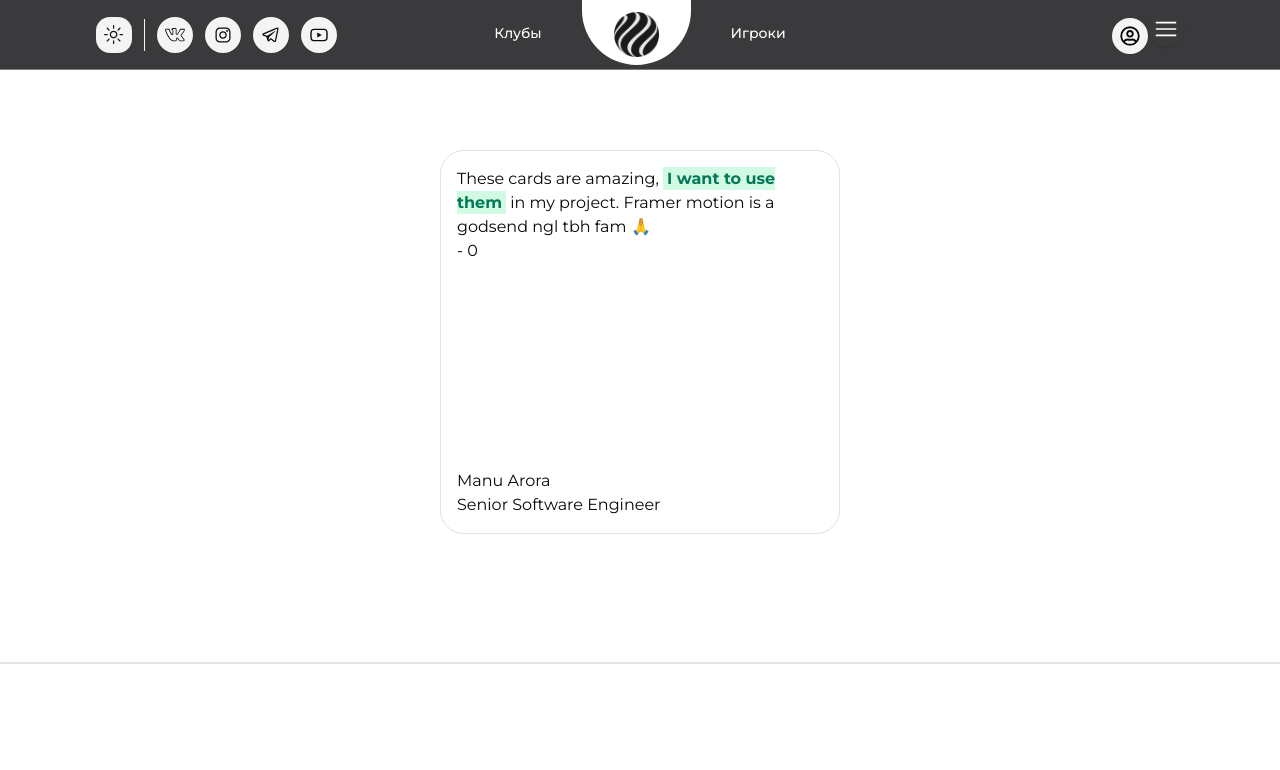
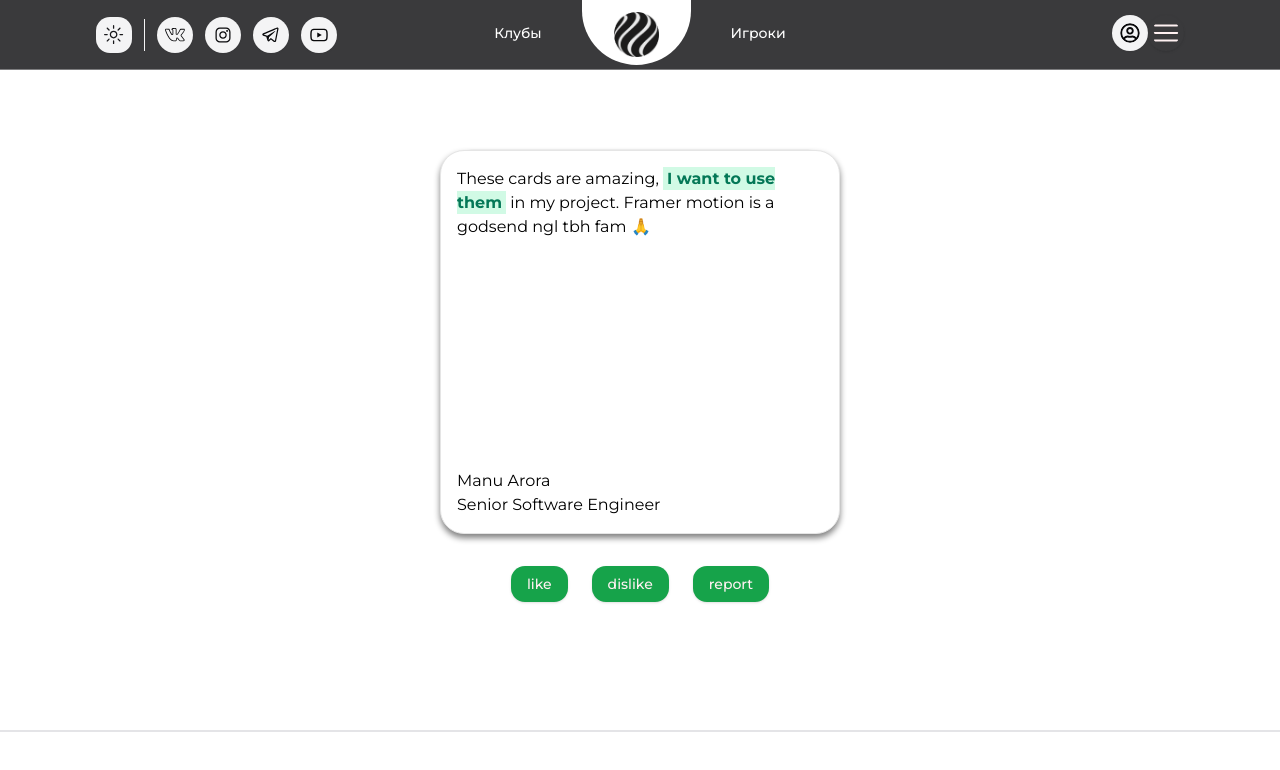
Before and after one commit to unhaten/foot-school, a Next.js app: page /search/clubs in a window 1280 px wide. Shown: the top 770 px of the page. Built offline with nearby package versions, Linux system fonts and the light colour scheme.

Commit message:
cards color and other stuff swap

```diff
--- a/src/components/search/cards.tsx
+++ b/src/components/search/cards.tsx
@@ -2,14 +2,22 @@
 import { useState } from 'react'
 import { CardStack } from '../ui/card-stack'
 import { cn } from '@/lib/utils'
+import { Button } from '../ui/button'
 
 export function Cards() {
 	// В данном случае, мы управляем состоянием видимых карточек внутри CardStack
 	// Поэтому, нет необходимости в дополнительном состоянии для управления видимостью карточек
 
 	return (
-		<div className='flex flex-col items-center justify-center w-full'>
-			<CardStack items={CARDS} />
+		<div className='w-full mx-auto'>
+			<div className='flex flex-col items-center justify-center'>
+				<CardStack items={CARDS} />
+				<div className='mt-8 flex items-center rounded-full gap-6'>
+					<Button>like</Button>
+					<Button>dislike</Button>
+					<Button>report</Button>
+				</div>
+			</div>
 		</div>
 	)
 }
--- a/src/components/ui/card-stack.tsx
+++ b/src/components/ui/card-stack.tsx
@@ -9,6 +9,9 @@ type CardType = {
 	content: React.ReactNode
 }
 
+// _: MouseEvent | TouchEvent | PointerEvent,
+// 		info: PanInfo
+
 const Card = ({
 	card,
 	onSwipe,
@@ -16,15 +19,20 @@ const Card = ({
 }: {
 	card: CardType
 	onSwipe: () => void
-	style?: React.CSSProperties // Добавляем тип для пропса style
+	style?: React.CSSProperties
 }) => {
 	const controls = useAnimation()
+	const [swipeDirection, setSwipeDirection] = useState<
+		null | 'left' | 'right'
+	>(null)
 
 	const handleDrag = (
 		_: MouseEvent | TouchEvent | PointerEvent,
 		info: PanInfo
 	) => {
-		const rotate = info.offset.x / 20
+		const direction = info.offset.x > 0 ? 'right' : 'left'
+		setSwipeDirection(direction)
+		const rotate = info.offset.x / 30
 		controls.set({ rotate })
 	}
 
@@ -32,7 +40,7 @@ const Card = ({
 		_: MouseEvent | TouchEvent | PointerEvent,
 		info: PanInfo
 	) => {
-		if (Math.abs(info.offset.x) > 200) {
+		if (Math.abs(info.offset.x) > 150) {
 			await controls.start({
 				x: info.offset.x > 0 ? 500 : -500,
 				opacity: 0,
@@ -43,28 +51,36 @@ const Card = ({
 			await controls.start({
 				x: 0,
 				rotate: 0,
-				transition: { duration: 0.2 }
+				transition: { duration: 0.3 }
 			})
+			setSwipeDirection(null) // Сброс направления свайпа после завершения анимации
 		}
 	}
 
+	// Динамически определяем цвет тени на основе направления свайпа
+	const boxShadowColor =
+		swipeDirection === 'right'
+			? 'red'
+			: swipeDirection === 'left'
+			? 'green'
+			: 'gray'
+
 	return (
 		<motion.div
-			className='bg-white rounded-3xl p-4 border border-neutral-200 flex flex-col justify-between text-foreground dark:text-background'
+			className='bg-white rounded-3xl p-4 shadow-xl border border-neutral-200 flex flex-col justify-between'
 			drag='x'
 			dragConstraints={{ left: 0, right: 0 }}
-			whileHover={{ scale: 1.1 }}
-			whileTap={{ boxShadow: '0px 0px 15px rgba(0,0,0,0.2)' }}
 			onDrag={handleDrag}
 			onDragEnd={handleDragEnd}
 			dragElastic={0.5}
 			animate={controls}
-			style={{ ...style }} // Применяем стили, переданные из родительского компонента
+			whileHover={{ scale: 1.05 }}
+			style={{
+				...style,
+				boxShadow: `0 4px 6px ${boxShadowColor}` // Применяем динамический box-shadow
+			}}
 		>
-			{' '}
-			<div>
-				{card.content} - {card.id}
-			</div>
+			<div>{card.content}</div>
 			<div>
 				<p>{card.name}</p>
 				<p>{card.designation}</p>
@@ -76,25 +92,33 @@ const Card = ({
 export const CardStack = ({ items }: { items: CardType[] }) => {
 	const [activeIndex, setActiveIndex] = useState(0)
 
-	const handleSwipe = (swipedIndex: number) => {
-		setActiveIndex(swipedIndex + 1) // Увеличиваем индекс активной карточки
+	const handleSwipe = () => {
+		setActiveIndex(prev => prev + 1) // Перемещаем стек вверх
 	}
 
 	return (
 		<div className='relative w-[300px] sm:w-[400px] h-96 flex items-center justify-center'>
 			<AnimatePresence initial={false}>
 				{items
-					.slice(activeIndex, activeIndex + 3)
+					.slice(activeIndex, activeIndex + 2)
 					.map((card, index) => (
 						<Card
 							key={card.id}
 							card={card}
-							onSwipe={() => handleSwipe(activeIndex)}
+							onSwipe={handleSwipe}
 							style={{
-								zIndex: items.length - index, // Управляем z-index, чтобы верхние карточки были поверх нижних
+								zIndex: items.length - index, // Управляем z-index
 								position: 'absolute',
-								width: '100%', // Адаптируйте ширину и высоту под размер вашего контейнера, если нужно
-								height: '100%'
+								cursor: 'pointer',
+								width: '100%',
+								height: '100%',
+								boxShadow: 'transparent 0px 4px 6px',
+								transform: `translateY(${
+									index * -10
+								}px) scale(${1 - index * 0.05})`, // Сдвиг и уменьшение масштаба для следующих карточек
+								transition:
+									'transform 0.15s, opacity 0.15s, box-shadow 0.35s', // Плавная анимация для сдвига и масштаба
+								opacity: index === 0 ? 1 : 0.7 // Пониженная прозрачность для следующих карточек
 							}}
 						/>
 					))}
--- a/src/components/ui/main-navbar/main-drawer.tsx
+++ b/src/components/ui/main-navbar/main-drawer.tsx
@@ -18,8 +18,9 @@ const MainDrawer = () => {
 				<Button
 					size='icon'
 					className='rounded-full bg-transparent hover:bg-white/10'
+					asChild
 				>
-					<RxHamburgerMenu className='text-2xl text-background dark:text-foreground' />
+					<RxHamburgerMenu className='text-lg p-1 text-background dark:text-foreground' />
 				</Button>
 			</DrawerTrigger>
 			<DrawerContent>
```
